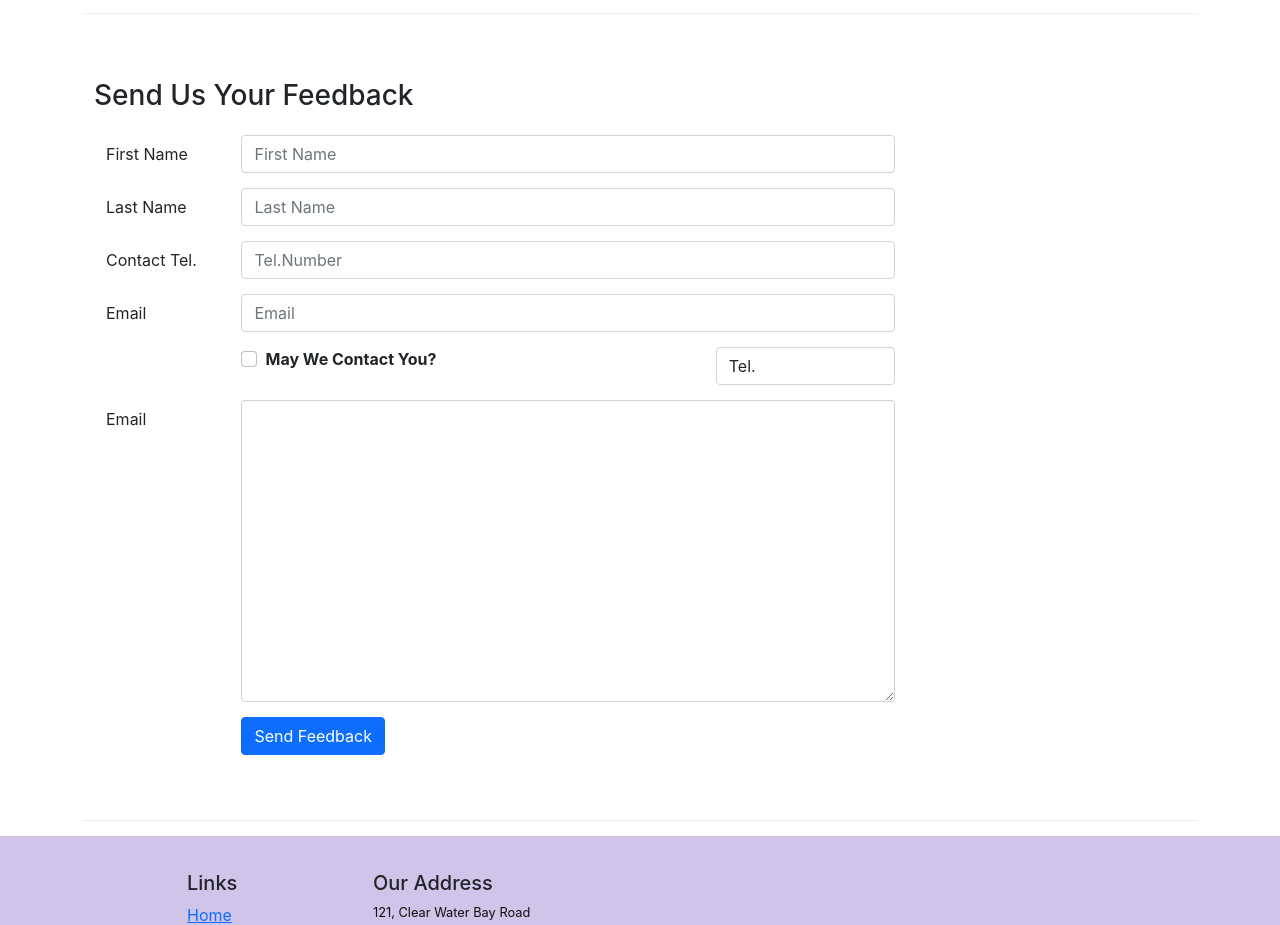
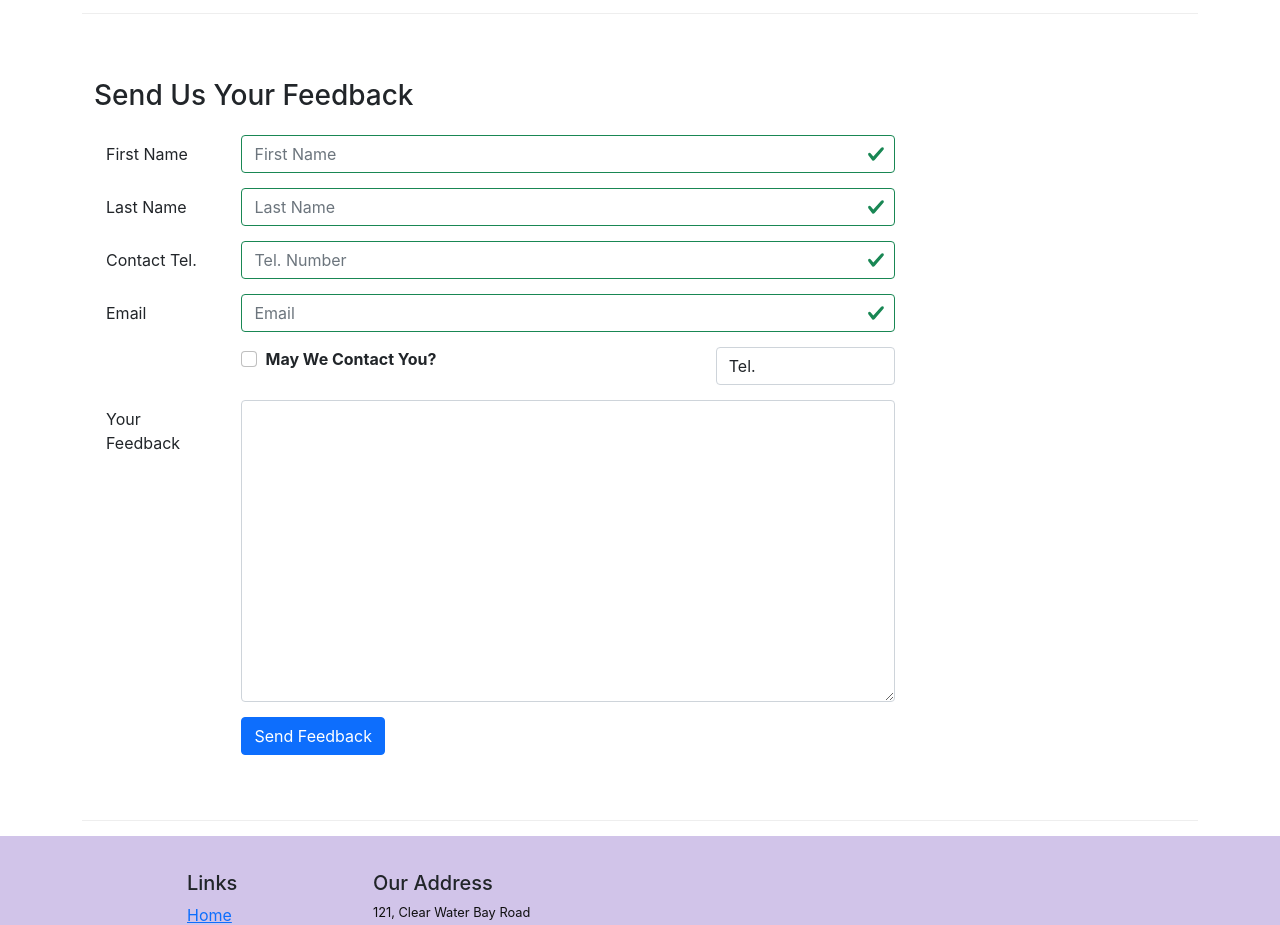
Before and after one commit to Yash6900/React, a React (Create React App) app: page /contactus in a window 1280 px wide. Shown: the part 1040-1965 px from the top of the page. Built offline with nearby package versions, Linux system fonts and the light colour scheme.

Commit message:
Controlled Form Validation

```diff
--- a/src/components/ContactComponent.js
+++ b/src/components/ContactComponent.js
@@ -1,6 +1,6 @@
 import React , {Component} from 'react';
 import { Link } from 'react-router-dom';
-import {Breadcrumb, BreadcrumbItem, Button, Form, FormGroup, Label,Input,Col} from 'reactstrap';
+import {Breadcrumb, BreadcrumbItem, Button, Form, FormGroup, Label,Input,Col,Row, FormFeedback} from 'reactstrap';
 
 class Contact extends Component{
 
@@ -17,10 +17,17 @@ constructor(props)
         email:'',
         agree: false,
         contactType:'Tel.',
-        message:''
+        message:'',
+        touched: {
+            firstname: false,
+            lastname: false,
+            telnum: false,
+            email:false
+        }
     }
     this.handleSubmit=this.handleSubmit.bind(this);
     this.handleInputChange=this.handleInputChange.bind(this);
+    this.handleBlur= this.handleBlur.bind(this);
 
 }
 
@@ -41,7 +48,46 @@ constructor(props)
         event.preventDefault();
 
     }
+
+    handleBlur= (field) =>(evt) =>{
+
+        this.setState({
+            touched:{ ...this.state.touched , [field]: true}
+        });
+    }
+
+    validate(firstname,lastname,telnum,email){
+        const errors = {
+            firstname:'',
+        lastname:'',
+        telnum:'',
+        email:''
+
+        };
+        if (this.state.touched.firstname && firstname.length < 3)
+        errors.firstname = 'First Name should be >= 3 characters';
+    else if (this.state.touched.firstname && firstname.length > 10)
+        errors.firstname = 'First Name should be <= 10 characters';
+
+    if (this.state.touched.lastname && lastname.length < 3)
+        errors.lastname = 'Last Name should be >= 3 characters';
+    else if (this.state.touched.lastname && lastname.length > 10)
+        errors.lastname = 'Last Name should be <= 10 characters';
+
+    const reg = /^\d+$/;
+    if (this.state.touched.telnum && !reg.test(telnum))
+        errors.telnum = 'Tel. Number should contain only numbers';
+
+    if(this.state.touched.email && email.split('').filter(x => x === '@').length !== 1)
+        errors.email = 'Email should contain a @';
+
+    return errors;
+
+    }
+
+
     render(){
+        const errors = this.validate(this.state.firstname, this.state.lastname, this.state.telnum, this.state.email);
     return(
         <div className="container">
             <div className="row">
@@ -90,38 +136,59 @@ constructor(props)
                 </div>
                 <div className="col-12 col-md-9">
                     <Form onSubmit={this.handleSubmit}>
-                        <FormGroup row >
+                    <FormGroup row>
                                 <Label htmlFor="firstname" md={2}>First Name</Label>
                                 <Col md={10}>
-                                <Input type="text" id="firstname" name="firstname" placeholder="First Name"
+                                    <Input type="text" id="firstname" name="firstname"
+                                        placeholder="First Name"
                                         value={this.state.firstname}
-                            onChange={this.handleInputChange}/>
+                                        valid={errors.firstname === ''}
+                                        invalid={errors.firstname !== ''}
+                                        onBlur={this.handleBlur('firstname')}
+                                        onChange={this.handleInputChange} />
+                                    <FormFeedback>{errors.firstname}</FormFeedback>
                                 </Col>
                             </FormGroup>
                             <FormGroup row>
                                 <Label htmlFor="lastname" md={2}>Last Name</Label>
                                 <Col md={10}>
-                                <Input type="text" id="lastname" name="lastname" placeholder="Last Name"
+                                    <Input type="text" id="lastname" name="lastname"
+                                        placeholder="Last Name"
                                         value={this.state.lastname}
-                                onChange={this.handleInputChange}/>
+                                        valid={errors.lastname === ''}
+                                        invalid={errors.lastname !== ''}
+                                        onBlur={this.handleBlur('lastname')}
+                                        onChange={this.handleInputChange} />
+                                    <FormFeedback>{errors.lastname}</FormFeedback>
                                 </Col>
                             </FormGroup>
-                        <FormGroup row >
+                            <FormGroup row>
                                 <Label htmlFor="telnum" md={2}>Contact Tel.</Label>
                                 <Col md={10}>
-                                <Input type="tel" id="telnum" name="telnum" placeholder="Tel.Number"
+                                    <Input type="tel" id="telnum" name="telnum"
+                                        placeholder="Tel. Number"
                                         value={this.state.telnum}
-                                onChange={this.handleInputChange}/>
+                                        valid={errors.telnum === ''}
+                                        invalid={errors.telnum !== ''}
+                                        onBlur={this.handleBlur('telnum')}
+                                        onChange={this.handleInputChange} />
+                                    <FormFeedback>{errors.telnum}</FormFeedback>
                                 </Col>
                             </FormGroup>
-                        <FormGroup row >
+                            <FormGroup row>
                                 <Label htmlFor="email" md={2}>Email</Label>
                                 <Col md={10}>
-                                <Input type="email" id="email" name="email" placeholder="Email"
+                                    <Input type="email" id="email" name="email"
+                                        placeholder="Email"
                                         value={this.state.email}
-                                onChange={this.handleInputChange}/>
+                                        valid={errors.email === ''}
+                                        invalid={errors.email !== ''}
+                                        onBlur={this.handleBlur('email')}
+                                        onChange={this.handleInputChange} />
+                                    <FormFeedback>{errors.email}</FormFeedback>
                                 </Col>
                             </FormGroup>
+
                         <FormGroup row>
 
                             <Col md={{size: 6, offset: 2}}>
@@ -151,7 +218,7 @@ constructor(props)
 
                         </FormGroup>
                         <FormGroup row >
-                            <Label htmlFor="message" md={2}>Email</Label>
+                            <Label htmlFor="message" md={2}>Your Feedback</Label>
                             <Col md={10}>
                                 <Input type="textarea" id="message" name="message"
                                 rows="12"
```
Lines whose indentation alone changed are shown as unchanged.
